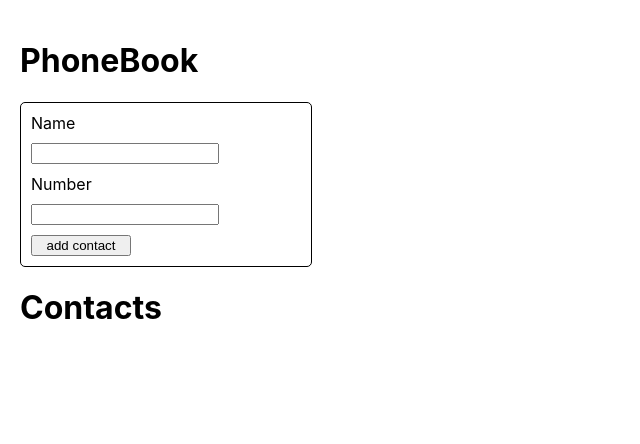
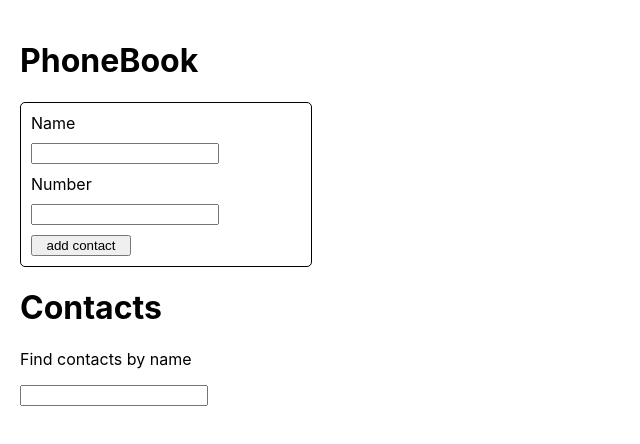
Before and after one commit to KutsVlad8/goit-react-hw-02-phonebook, a React (Create React App) app: page / in a window 1280 px wide. Shown: the top 444 px of the page, without its empty margins (0-640 px from the left). Built offline with nearby package versions, Linux system fonts and the light colour scheme.

Commit message:
add filter

```diff
--- a/src/components/App/App.jsx
+++ b/src/components/App/App.jsx
@@ -13,6 +13,7 @@ import { nanoid } from 'nanoid';
 class App extends Component {
   state = {
     contacts: [],
+    filter: '',
     name: '',
     number: '',
   };
@@ -26,6 +27,10 @@ class App extends Component {
     });
     this.setState({
       [event.currentTarget.number]: event.currentTarget.value,
+    });
+
+    this.setState({
+      [event.currentTarget.filter]: event.currentTarget.value,
     });
   };
 
@@ -82,6 +87,15 @@ class App extends Component {
 
         <Title>Contacts</Title>
 
+        <p>Find contacts by name</p>
+
+        <Input
+          onChange={this.handleChange}
+          type="text"
+          name="filter"
+          value={this.state.filter}
+        />
+
         <ul>
           {this.state.contacts.map(contact => (
             <li key={contact.id}>
```
